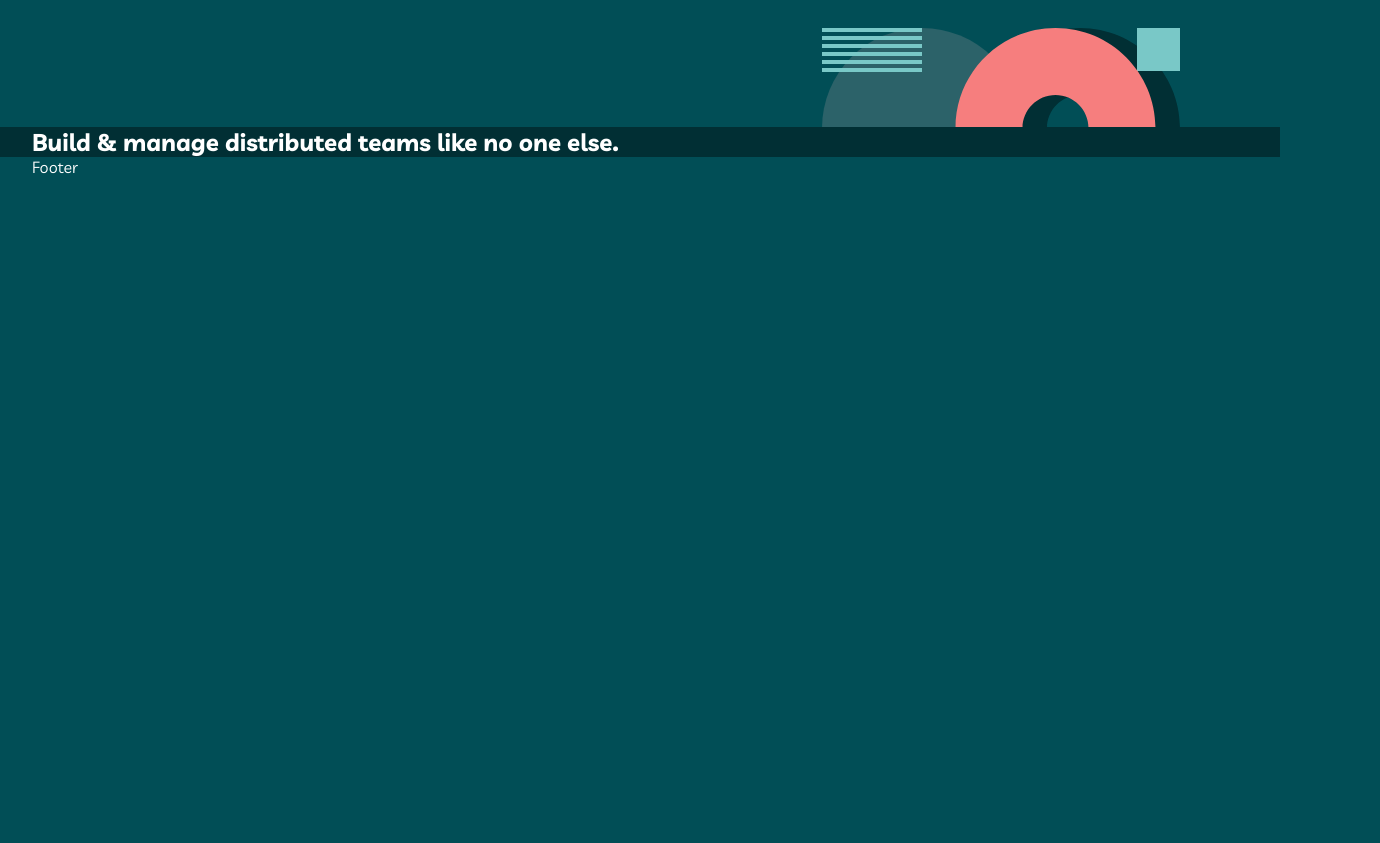
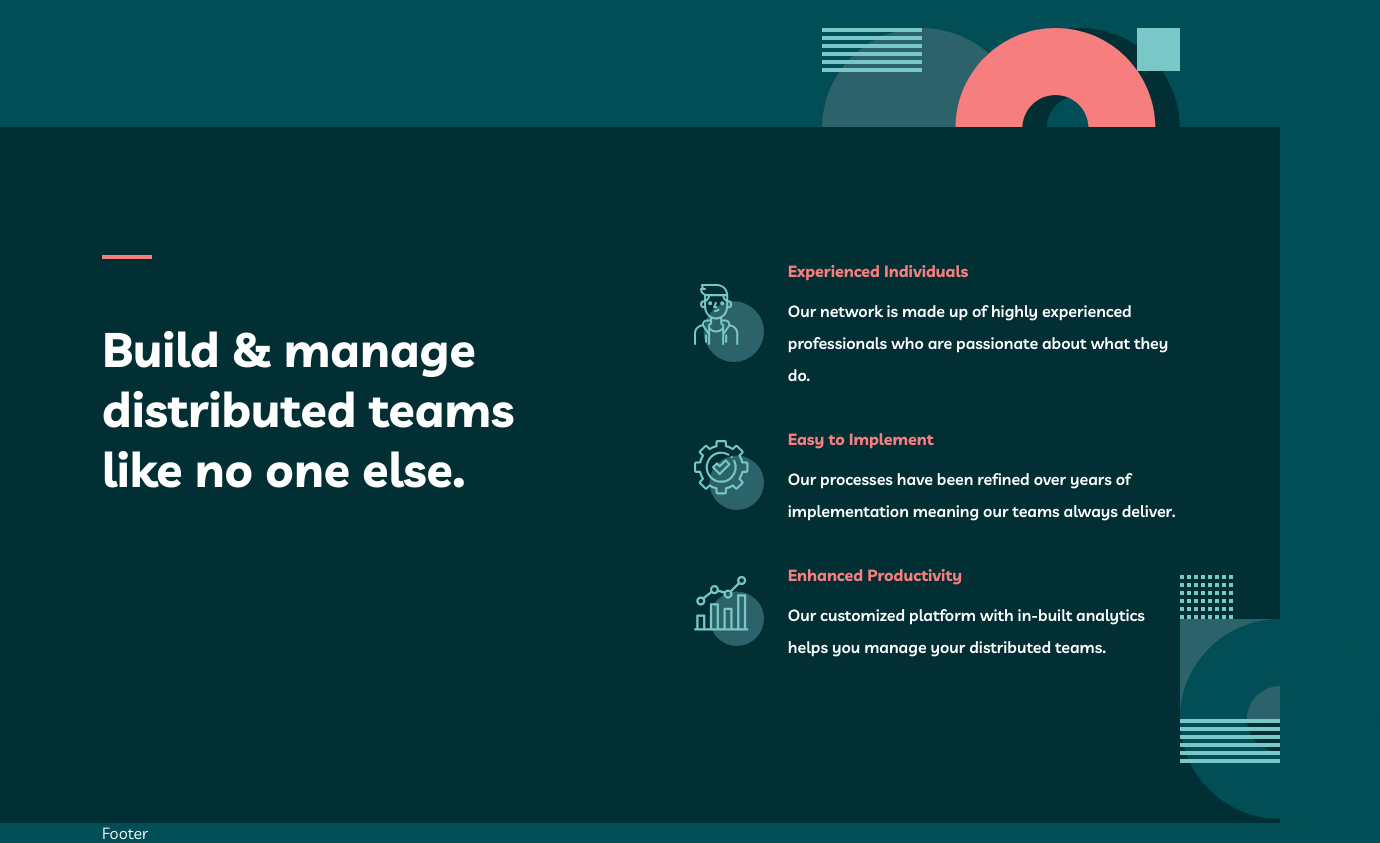
Before and after one commit to stanlee17/myteam, a React (Create React App) app: page / in a window 1280 px wide. Shown: the part 740-1583 px from the top of the page, 1380 px wide, since content can reach past the window. Before the commit the page ends 917 px from the top, so only its background shows below. Built offline with nearby package versions, Linux system fonts and the light colour scheme.

Commit message:
styles: whyus section styled

```diff
--- a/src/components/common/Container/Container.module.scss
+++ b/src/components/common/Container/Container.module.scss
@@ -7,22 +7,22 @@
   padding: 0 2rem;
 
   @include breakpoint(sm) {
-    max-width: 640px;
+    max-width: 540px;
   }
 
   @include breakpoint(md) {
-    max-width: 768px;
+    max-width: 720px;
   }
 
   @include breakpoint(lg) {
-    max-width: 1024px;
+    max-width: 960px;
   }
 
   @include breakpoint(xl) {
-    max-width: 1280px;
+    max-width: 1140px;
   }
 
   @include breakpoint(xxl) {
-    max-width: 1536px;
+    max-width: 1320px;
   }
 }
--- a/src/components/pages/Home/Home.module.scss
+++ b/src/components/pages/Home/Home.module.scss
@@ -7,12 +7,12 @@
 
   & .wrapper {
     display: grid;
-    grid-template-columns: repeat(2, 550px);
+    grid-template-columns: repeat(2, 45%);
     justify-content: space-between;
 
     & h1 {
       display: inline-block;
-      font-size: 6rem;
+      font-size: 6.25rem;
       font-weight: 700;
       margin: 0;
 
@@ -21,9 +21,11 @@
       }
     }
 
-    & h6 {
+    & h4 {
+      display: flex;
+      align-items: flex-end;
       font-weight: 600;
-      font-size: 1.1rem;
+      font-size: 1.125rem;
       line-height: 2;
       @include lineHeading($raptureBlue);
     }
@@ -31,9 +33,9 @@
     &::before {
       content: url('../../../assets/background/bg-pattern-home-1.svg');
       position: absolute;
+      z-index: -1;
       top: 100px;
       left: -100px;
-      z-index: -1;
     }
 
     &::after {
@@ -47,7 +49,54 @@
 }
 
 .whyus {
+  position: relative;
+  padding: 8rem 0;
   background-color: $sacramentoStateGreen;
   margin-top: -5px;
-  z-index: 999;
+
+  & .wrapper {
+    display: grid;
+    grid-template-columns: repeat(2, 45%);
+    justify-content: space-between;
+
+    & h2 {
+      font-size: 3rem;
+      padding-top: 4rem;
+      @include lineHeading($lightCoral);
+    }
+
+    & .experienced,
+    & .implement,
+    & .productivity {
+      display: flex;
+      align-items: center;
+      margin-bottom: 2rem;
+
+      & img {
+        margin-right: 1.5rem;
+        min-width: 70px;
+        object-fit: cover;
+      }
+
+      & .content {
+        line-height: 2;
+
+        & h4 {
+          color: $lightCoral;
+          margin-bottom: 0.5rem;
+        }
+
+        & p {
+          font-weight: 600;
+        }
+      }
+    }
+
+    &::after {
+      content: url('../../../assets/background/bg-pattern-home-3.svg');
+      position: absolute;
+      bottom: 0;
+      right: -100px;
+    }
+  }
 }
--- a/src/components/pages/Home/Home.tsx
+++ b/src/components/pages/Home/Home.tsx
@@ -1,31 +1,70 @@
 import { Fragment } from 'react';
 import Container from '../../common/Container/Container';
-import BgPattern1 from '../../../assets/background/bg-pattern-home-1.svg';
-import BgPattern2 from '../../../assets/background/bg-pattern-home-2.svg';
 import styles from './Home.module.scss';
+
+// Icons
+import Person from '../../../assets/icons/icon-person.svg';
+import Cog from '../../../assets/icons/icon-cog.svg';
+import Chart from '../../../assets/icons/icon-chart.svg';
 
 const Home = () => {
   return (
     <Fragment>
+      {/* Hero */}
       <div className={styles.hero}>
         <Container>
           <div className={styles.wrapper}>
             <h1>
               Find the best <span>talent</span>
             </h1>
-            <h6>
+            <h4>
               Finding the right people and building high performing teams can be
               hard. Most companies aren’t tapping into the abundance of global
               talent. We’re about to change that.
-            </h6>
+            </h4>
           </div>
         </Container>
       </div>
 
+      {/* Why Choose Us */}
       <div className={styles.whyus}>
         <Container>
           <div className={styles.wrapper}>
             <h2>Build & manage distributed teams like no one else.</h2>
+            <div className={styles.reason}>
+              <div className={styles.experienced}>
+                <img src={Person} alt="icon-person" />
+                <div className={styles.content}>
+                  <h4>Experienced Individuals</h4>
+                  <p>
+                    Our network is made up of highly experienced professionals
+                    who are passionate about what they do.
+                  </p>
+                </div>
+              </div>
+
+              <div className={styles.implement}>
+                <img src={Cog} alt="icon-cog" />
+                <div className={styles.content}>
+                  <h4>Easy to Implement</h4>
+                  <p>
+                    Our processes have been refined over years of implementation
+                    meaning our teams always deliver.
+                  </p>
+                </div>
+              </div>
+
+              <div className={styles.productivity}>
+                <img src={Chart} alt="icon-chart" />
+                <div className={styles.content}>
+                  <h4>Enhanced Productivity</h4>
+                  <p>
+                    Our customized platform with in-built analytics helps you
+                    manage your distributed teams.
+                  </p>
+                </div>
+              </div>
+            </div>
           </div>
         </Container>
       </div>
--- a/src/styles/globals.css
+++ b/src/styles/globals.css
@@ -10,6 +10,7 @@ body {
   background-color: #014e56;
   color: #ffffff;
   font-family: "Livvic", sans-serif;
+  overflow-x: hidden;
 }
 
 a {
--- a/src/styles/scss/abstracts/_mixins.scss
+++ b/src/styles/scss/abstracts/_mixins.scss
@@ -1,9 +1,9 @@
 $breakpoints: (
-  'sm': 640px,
-  'md': 768px,
-  'lg': 1024px,
-  'xl': 1280px,
-  'xxl': 1536px,
+  sm: 576px,
+  md: 768px,
+  lg: 992px,
+  xl: 1200px,
+  xxl: 1400px,
 );
 
 @mixin breakpoint($size) {
@@ -15,8 +15,6 @@ $breakpoints: (
 /* 50px border line on top of heading */
 @mixin lineHeading($color) {
   position: relative;
-  display: flex;
-  align-items: flex-end;
 
   &::before {
     content: '';
--- a/src/styles/scss/base/_base.scss
+++ b/src/styles/scss/base/_base.scss
@@ -10,6 +10,7 @@ body {
   background-color: $midnightGreen;
   color: $white;
   font-family: $livvic;
+  overflow-x: hidden;
 }
 
 a {
```
